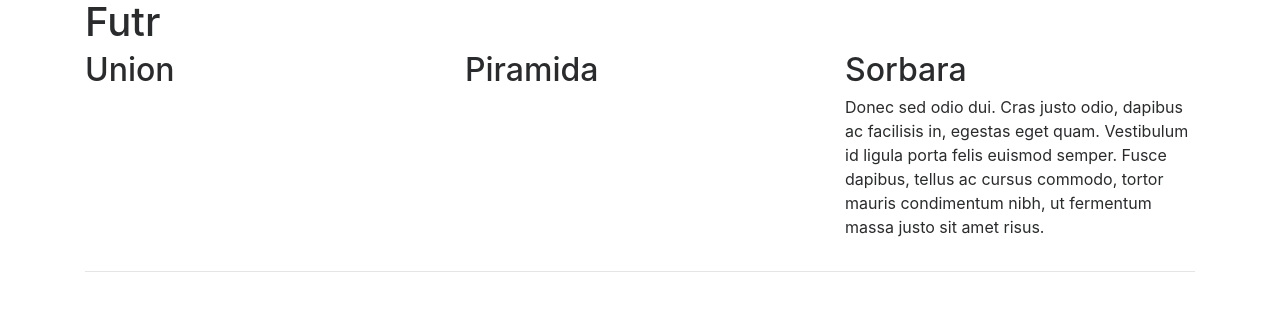
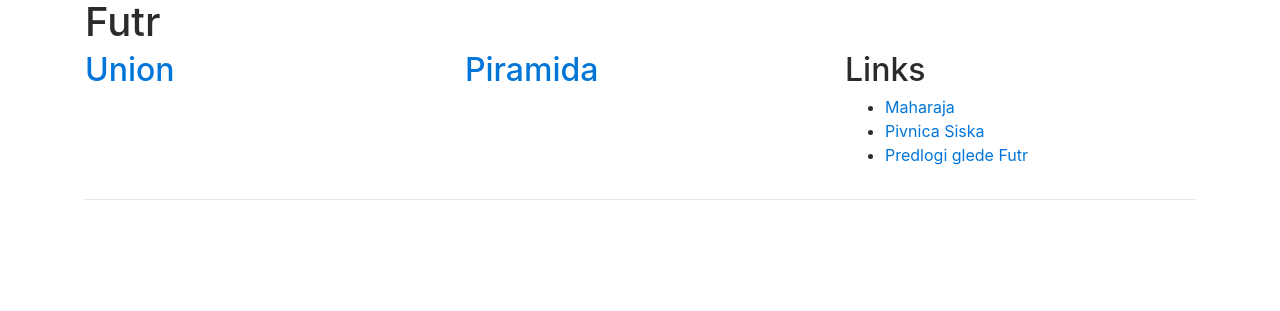
Before and after one commit to brodul/futr, a Python web app: template futr/templates/mytemplate.jinja2 in a window 1280 px wide. Shown: the top 311 px of the page. Run offline with Jinja, Linux system fonts and the light colour scheme; the template is opened without the code that fills it, so the values that code supplies are empty; some libraries are stand-ins or nearby versions.

Commit message:
Add links to sites

```diff
--- a/futr/templates/mytemplate.jinja2
+++ b/futr/templates/mytemplate.jinja2
@@ -28,16 +28,20 @@
       <!-- Example row of columns -->
       <div class="row">
         <div class="col-md-4">
-          <h2>Union</h2>
+          <h2><a href="www.pivnica-union.si/si/">Union</a></h2>
           <p>{{ union|safe }}</p>
         </div>
         <div class="col-md-4">
-          <h2>Piramida</h2>
+          <h2><a href="http://pizzerijapiramida.si/malice/">Piramida</a></h2>
           <p>{{ piramida|safe }}</p>
        </div>
         <div class="col-md-4">
-          <h2>Sorbara</h2>
-          <p>Donec sed odio dui. Cras justo odio, dapibus ac facilisis in, egestas eget quam. Vestibulum id ligula porta felis euismod semper. Fusce dapibus, tellus ac cursus commodo, tortor mauris condimentum nibh, ut fermentum massa justo sit amet risus.</p>
+          <h2>Links</h2>
+          <ul>
+            <li><a href="http://www.maharaja.si/dnevna-kosila">Maharaja</a></li>
+            <li><a href="https://www.facebook.com/GostilnicaInPivnicaSiska">Pivnica Siska</a></li>
+            <li><a href="https://titanpad.com/hc7NXc6bQQ">Predlogi glede Futr</a></li>
+          </ul>
         </div>
       </div>
 
```
